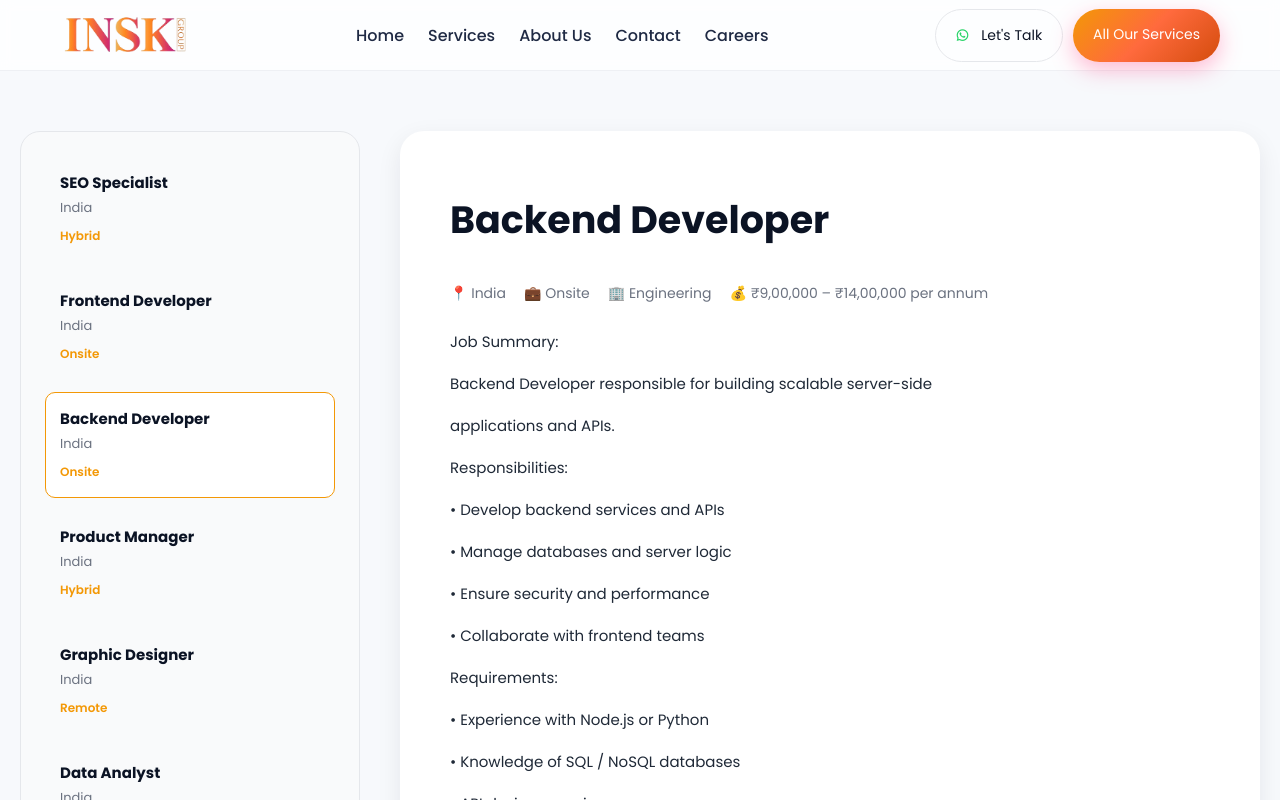
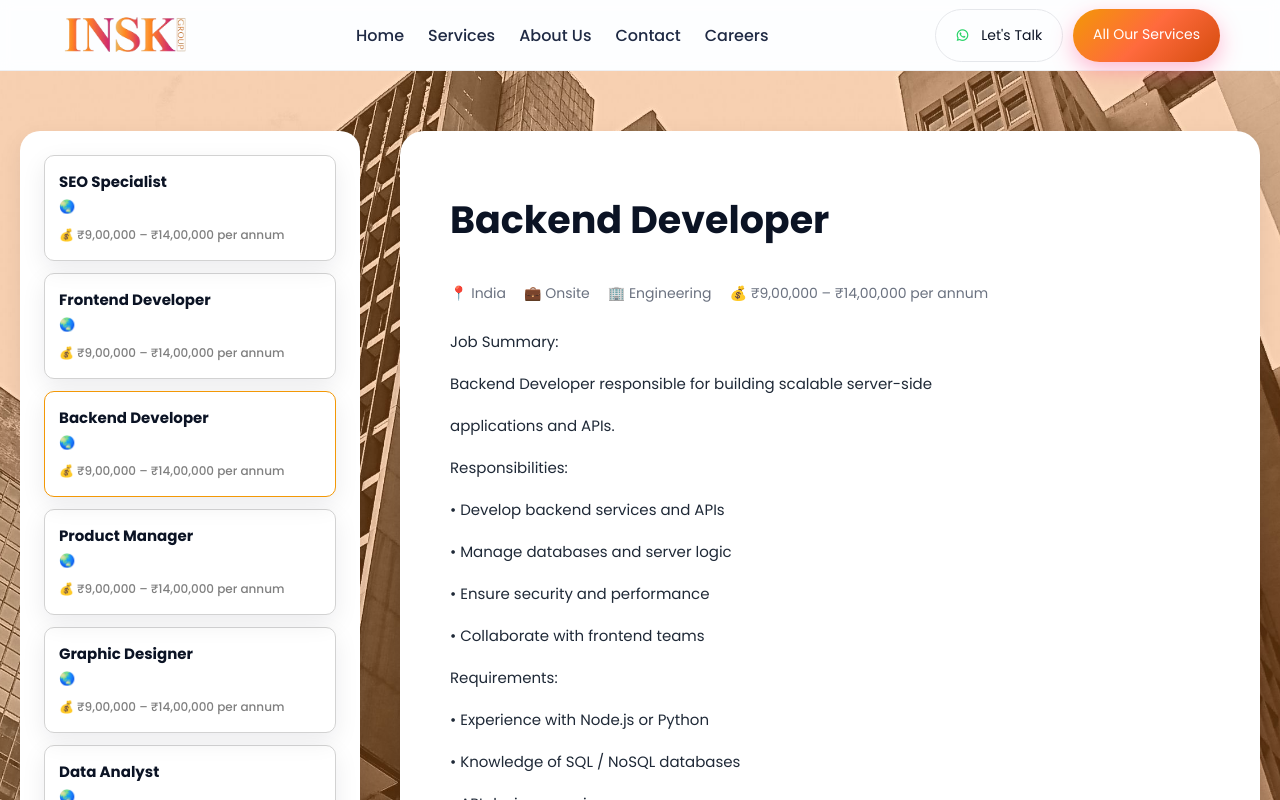
Before and after one commit to inskoffice/INSK-OFFICIAL-SITE, a React (Vite) app in the folder insk-react/: page /careers/backend-developer-india in a window 1280 px wide. Shown: the top 800 px of the page. Built offline with nearby package versions, Linux system fonts and the light colour scheme.

Commit message:
Careers page UI Optimisation

```diff
--- a/insk-react/src/components/Careers/Careers.css
+++ b/insk-react/src/components/Careers/Careers.css
@@ -36,7 +36,7 @@
   cursor: pointer;
   font-weight: 600;
   font-size: larger;
-  font-family:Arial, Helvetica, sans-serif
+  font-family: Arial, Helvetica, sans-serif
 }
 
 .country-tabs button.active {
@@ -154,7 +154,7 @@
   background: #fff;
   padding: 20px;
   border-radius: 12px;
-  box-shadow: 0 4px 12px rgba(0,0,0,0.08);
+  box-shadow: 0 4px 12px rgba(0, 0, 0, 0.08);
   display: flex;
   flex-direction: column;
   gap: 12px;
@@ -163,7 +163,7 @@
 
 .job-card:hover {
   transform: translateY(-5px);
-  box-shadow: 0 8px 20px rgba(0,0,0,0.12);
+  box-shadow: 0 8px 20px rgba(0, 0, 0, 0.12);
 }
 
 .job-title {
@@ -248,7 +248,8 @@
   left: 0;
   right: 0;
   bottom: 0;
-  background: rgba(0, 0, 0, 0.5); /* Dark overlay for readability */
+  background: rgba(0, 0, 0, 0.5);
+  /* Dark overlay for readability */
   z-index: 1;
 }
 
@@ -280,9 +281,12 @@ h1 {
 
 .gradient-text {
   background: linear-gradient(90deg, #ff8a00, #e52e71);
-  background-clip: text;          /* standard property */
-  -webkit-background-clip: text;  /* WebKit browsers */
-  -webkit-text-fill-color: transparent; /* makes text show the gradient */
+  background-clip: text;
+  /* standard property */
+  -webkit-background-clip: text;
+  /* WebKit browsers */
+  -webkit-text-fill-color: transparent;
+  /* makes text show the gradient */
 }
 
 
@@ -347,8 +351,7 @@ p {
   align-items: center;
   justify-content: center;
   text-align: center;
-  background: url("https://images.unsplash.com/photo-1522202176988-66273c2fd55f?auto=format&fit=crop&w=1470&q=80")
-    center/cover no-repeat;
+  background: url("https://images.unsplash.com/photo-1522202176988-66273c2fd55f?auto=format&fit=crop&w=1470&q=80") center/cover no-repeat;
   color: #fff;
 }
 
@@ -476,10 +479,15 @@ p {
 
 /* ================= LEFT JOB LIST ================= */
 .jobs-list {
-  background: #f9fafb;
+  background: #ffffff;
   border-radius: 20px;
   padding: 24px;
-  border: 1px solid #e5e7eb;
+  box-shadow: var(--shadow);
+}
+
+.job-list-item:hover {
+  background: linear-gradient(135deg, rgba(255, 140, 0, 0.12), rgba(255, 60, 120, 0.12)) !important;
+  border: 1px solid rgba(255, 140, 0, 0.25) !important;
 }
 
 .jobs-list h4 {
@@ -494,7 +502,8 @@ p {
   margin-bottom: 12px;
   text-decoration: none;
   color: inherit;
-  border: 1px solid transparent;
+  box-shadow: var(--shadow);
+  border: 1px solid #aaaaaa85;
   transition: all 0.2s ease;
 }
 
@@ -517,8 +526,8 @@ p {
 
 .job-list-item span {
   font-size: 12px;
-  color: var(--brand);
-  font-weight: 600;
+  color: #7f7f7f;
+  font-weight: 500;
 }
 
 /* ================= RIGHT JOB DETAILS ================= */
@@ -618,3 +627,11 @@ p {
     gap: 12px;
   }
 }
+
+
+.careers-page {
+    background-image: url('/public/images/about-insk.jpg');
+    background-size: cover;
+    background-position: center;
+    background-repeat: no-repeat;
+}
--- a/insk-react/src/pages/JobDetails.jsx
+++ b/insk-react/src/pages/JobDetails.jsx
@@ -55,8 +55,8 @@ export default function JobDetails() {
                 className={`job-list-item ${j.slug === jobSlug ? "active" : ""}`}
               >
                 <h5>{j.title}</h5>
-                <p>{j.location}</p>
-                <span>{j.type}</span>
+                <p>🌏</p>
+                <span>💰 {job.salary}</span>
               </Link>
             ))}
           </aside>
```
